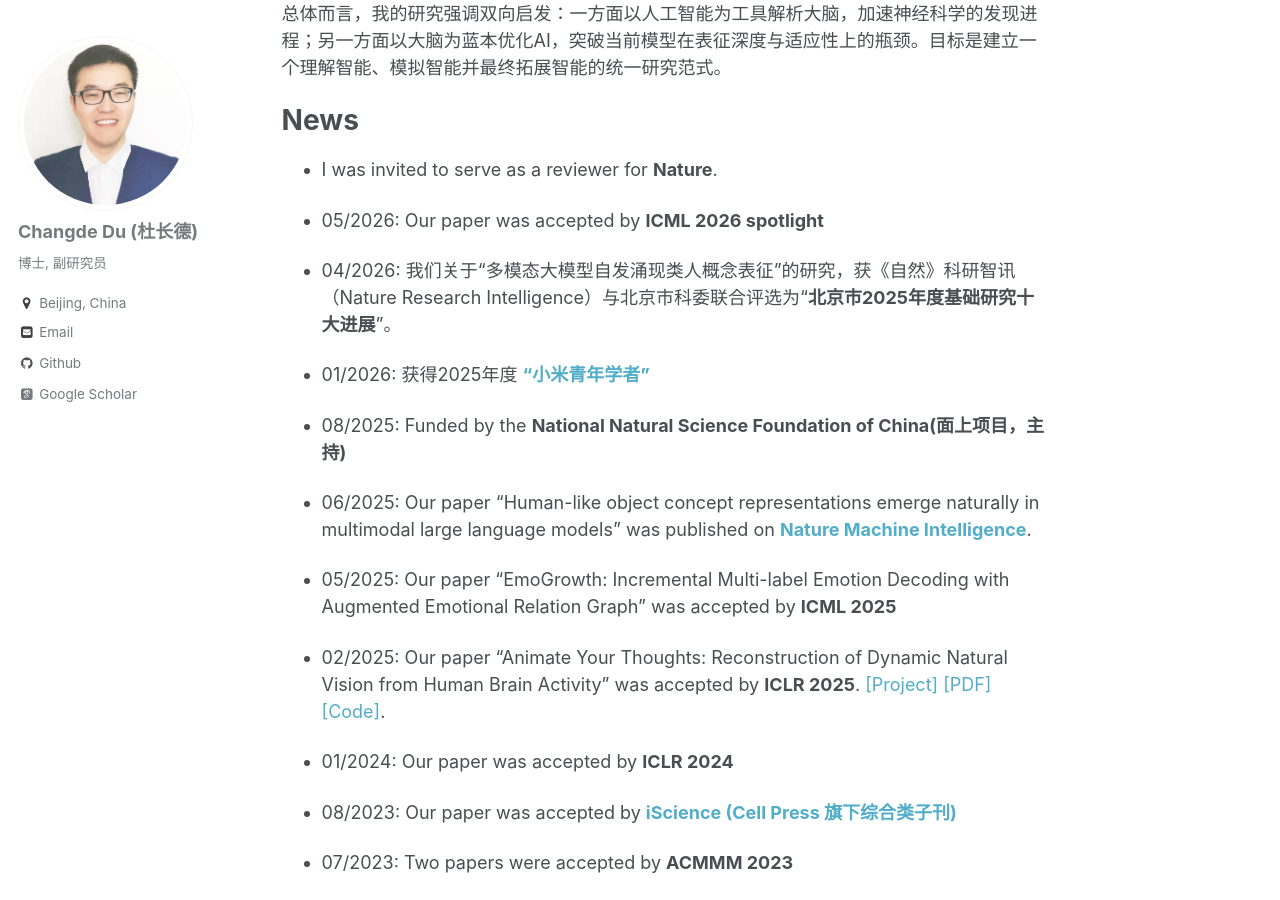
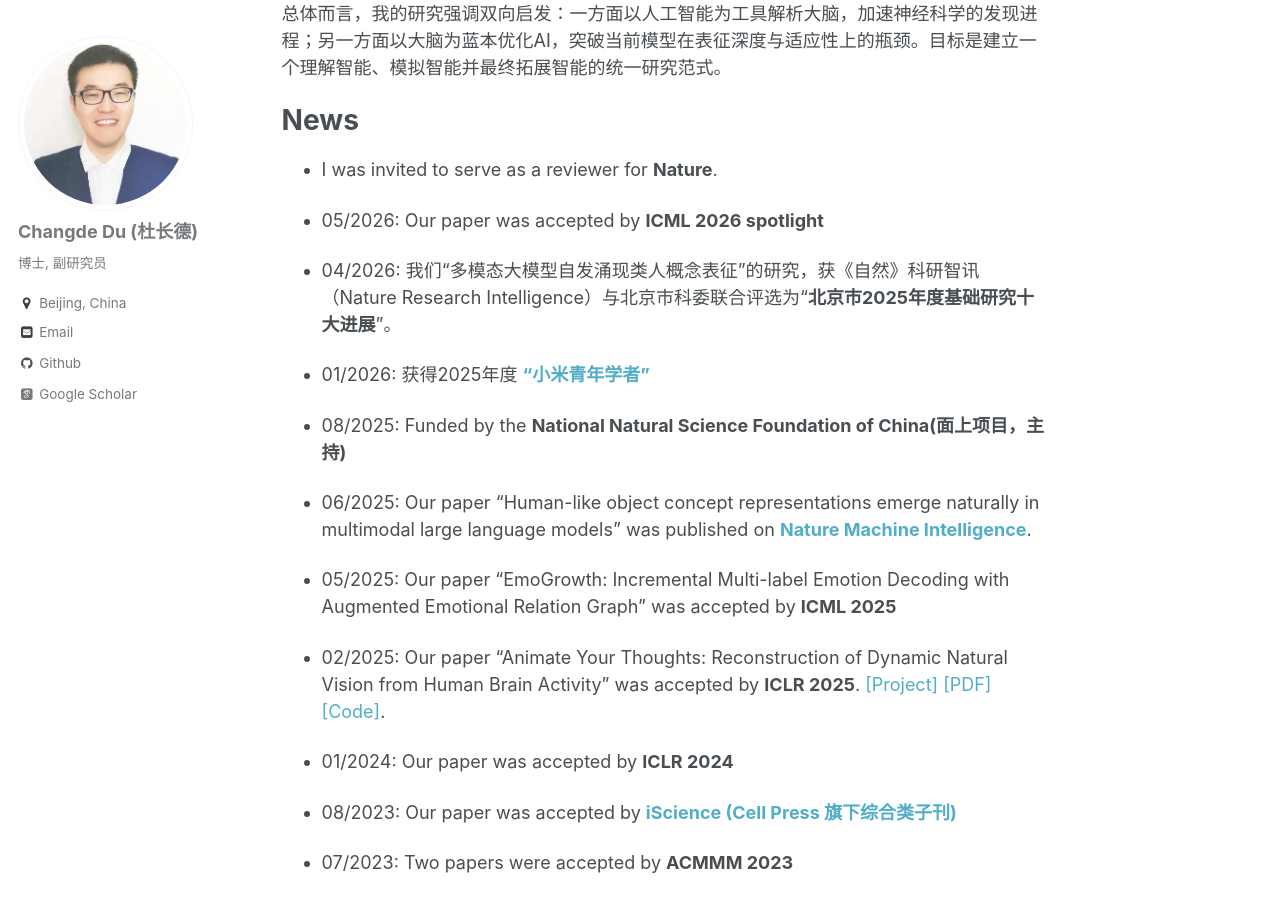
Before and after one commit to ChangdeDu/changdedu.github.io, a Jekyll site: the page built from _pages/about.md, in a window 1280 px wide and 900 px high, scrolled down 1054 px. Built offline with Jekyll 4.4.1, drawn with Linux system fonts in a browser that asks for light colours; some web fonts are replaced.

Commit message:
Update about.md

```diff
--- a/_pages/about.md
+++ b/_pages/about.md
@@ -26,7 +26,7 @@ redirect_from:
 
 - 05/2026: Our paper was accepted by **ICML 2026 spotlight**
 
-- 04/2026: 我们关于“多模态大模型自发涌现类人概念表征”的研究，获《自然》科研智讯（Nature Research Intelligence）与北京市科委联合评选为“**北京市2025年度基础研究十大进展**”。
+- 04/2026: 我们“多模态大模型自发涌现类人概念表征”的研究，获《自然》科研智讯（Nature Research Intelligence）与北京市科委联合评选为“**北京市2025年度基础研究十大进展**”。
 
 - 01/2026: 获得2025年度 [**"小米青年学者"**](https://cdn.cnbj1.fds.api.mi-img.com/charity-static-file/res/document/20260212/e2cc6d17a5e0475cbac21a698095d5dc.pdf)
 
```
